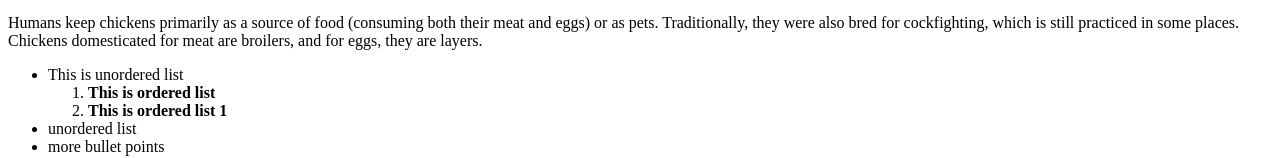
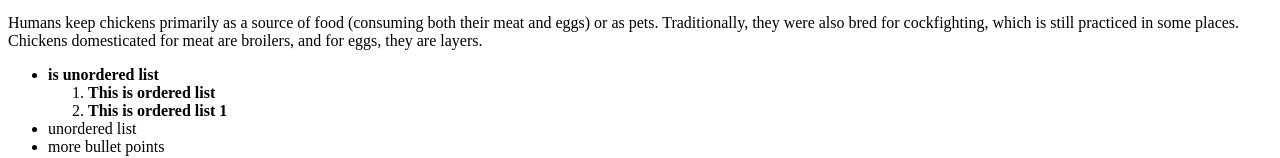
Before and after one commit to tomcatprime/web-development-learn, a plain HTML site: page chickens.html in a window 1280 px wide. Shown: the part 717-875 px from the top of the page. Drawn offline with Linux system fonts and the light colour scheme.

Commit message:
edit text

```diff
--- a/chickens.html
+++ b/chickens.html
@@ -25,7 +25,7 @@
         domesticated for meat are broilers, and for eggs, they are layers.
     </p>
 <ul>
-    <li>This is unordered list</li>
+    <li><b> is unordered list</b></li>
     <ol>
         <li><b>This is ordered list</b></li>
         <li><b>This is ordered list 1</b></li>
```
